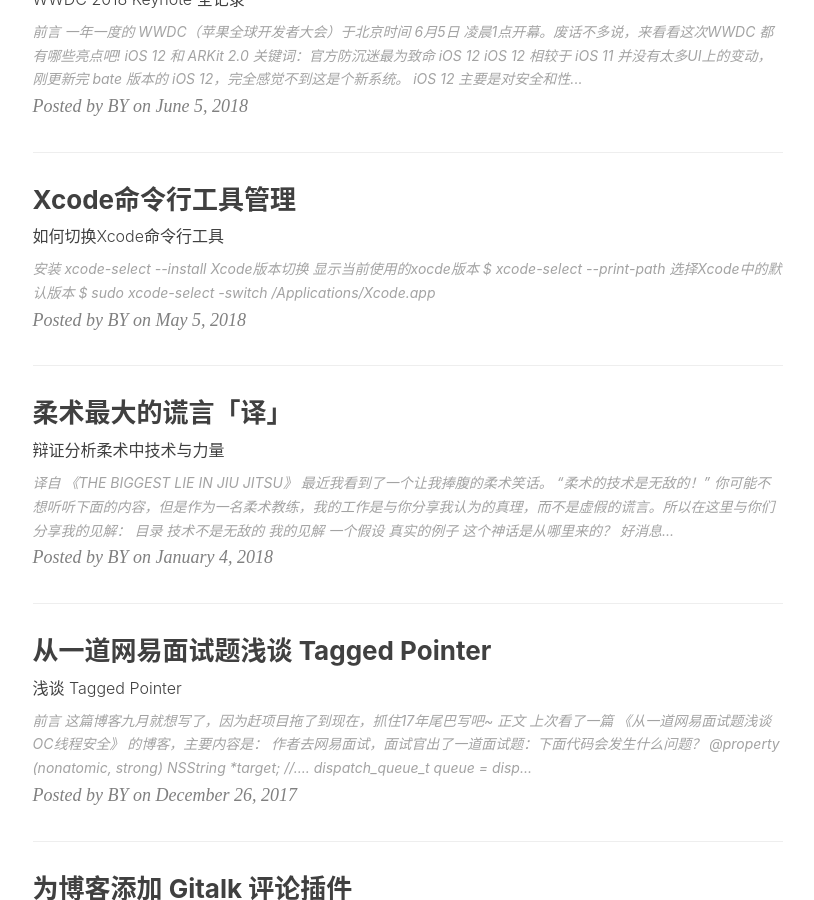
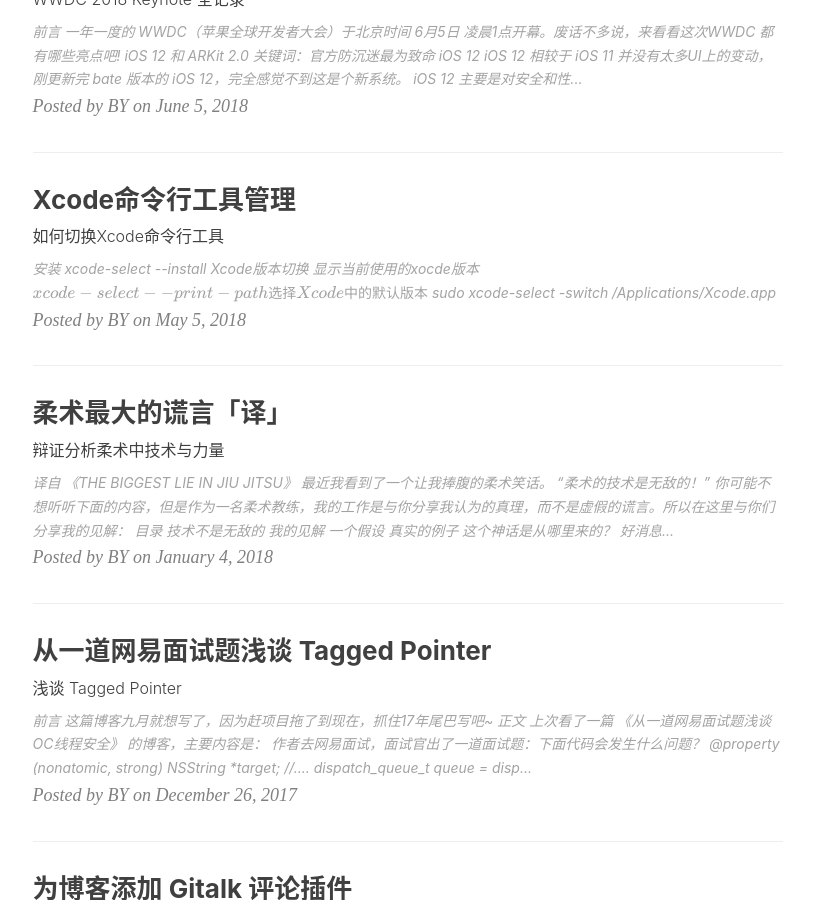
Before and after one commit to xwt1/xwt1.github.io, a Jekyll site: the page built from index.html, in a window 1280 px wide and 900 px high, scrolled down 1466 px. Shown: the whole window, without its empty margins (135-949 px from the left). Built offline with Jekyll 4.4.1, drawn with Linux system fonts in a browser that asks for light colours; nearby versions of some CDN libraries; formulas are drawn with MathJax 3; the list of posts is cut into pages by our own code; comment, search, counter and statistics services are not loaded; some of the changed lines change nothing that is shown.

Commit message:
fix: latex can't render

```diff
--- a/_layouts/default.html
+++ b/_layouts/default.html
@@ -17,6 +17,37 @@
 <img src="/img/apple-touch-icon.png" width="0" height="0" />
 <!-- Migrate from head to bottom, no longer block render and still work -->
 
+
+
+<script type="text/x-mathjax-config">
+    MathJax.Hub.Config({
+        TeX: {
+          equationNumbers: {
+            autoNumber: "AMS"
+          }
+        },
+        extensions: ["tex2jax.js"],
+        jax: ["input/TeX", "output/HTML-CSS"],
+        tex2jax: {
+        inlineMath: [ ['$','$'], ["\\(","\\)"] ],
+        displayMath: [ ['$$','$$'], ["\\[","\\]"] ],
+        processEscapes: true,
+        "HTML-CSS": { fonts: ["TeX"] }
+      }
+    });
+    MathJax.Hub.Register.MessageHook("Math Processing Error",function (message) {
+          alert("Math Processing Error: "+message[1]);
+        });
+    MathJax.Hub.Register.MessageHook("TeX Jax - parse error",function (message) {
+          alert("Math Processing Error: "+message[1]);
+        });
+  </script>
+  <script
+    type="text/javascript"
+    async
+    src="https://cdn.mathjax.org/mathjax/latest/MathJax.js?config=TeX-MML-AM_CHTML"
+  ></script>
+
 </body>
 
 </html>
```
